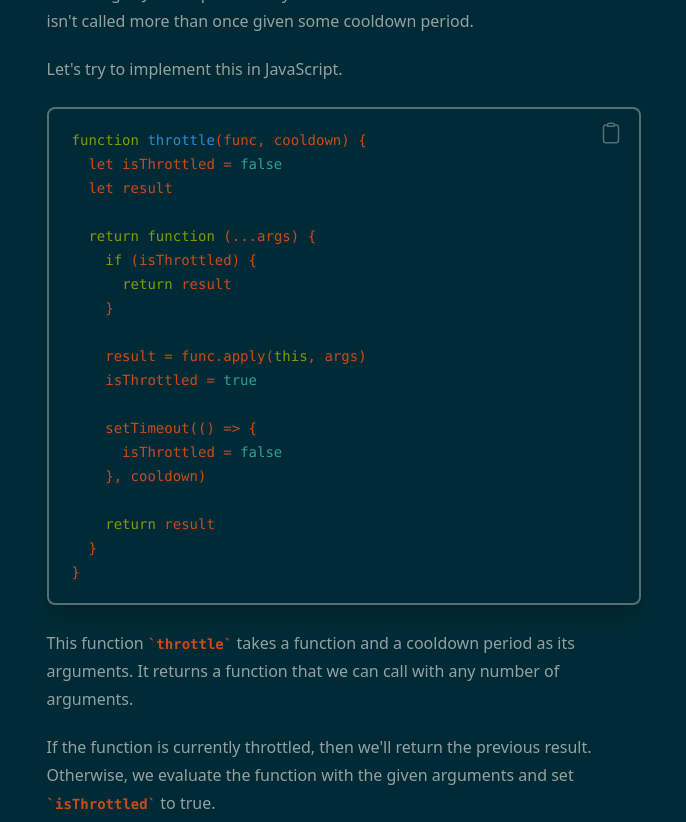
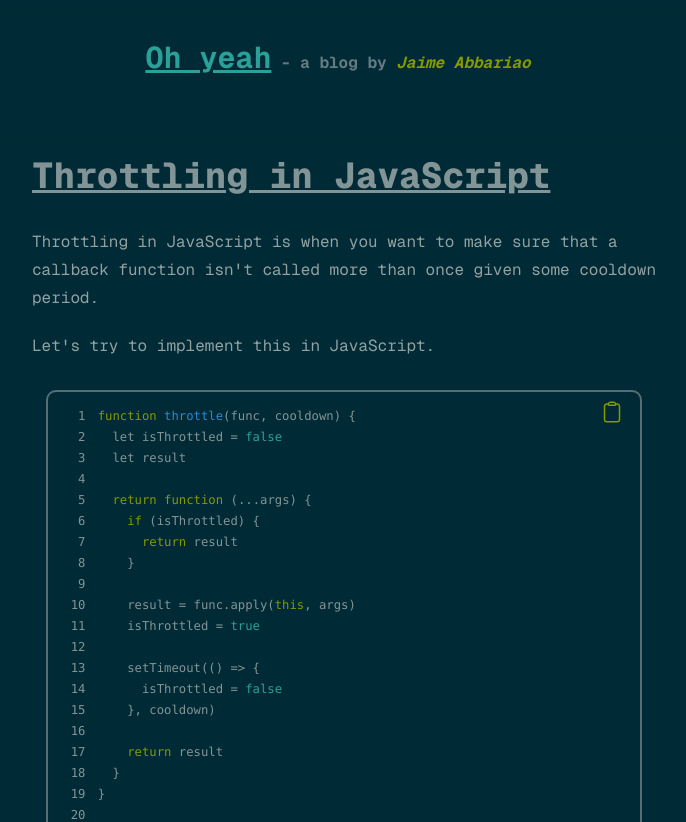
Before and after one commit to ja153903/oh-yeah, a Next.js app: page /blog/throttle in a window 1280 px wide. Shown: the top 822 px of the page, without its empty margins (296-982 px from the left). Built offline with nearby package versions, Linux system fonts and the light colour scheme.

Commit message:
cleaning up some more stuff

```diff
--- a/src/app/blog/[slug]/layout.tsx
+++ b/src/app/blog/[slug]/layout.tsx
@@ -5,11 +5,10 @@ export default function Layout({ children }: { children: React.ReactNode }) {
     <div
       className={cx(
         'prose',
-        'prose-pre:border-2 prose-pre:rounded-lg prose-pre:border-base01 dark:prose-pre:border-base1',
-        'prose-pre:bg-base3 dark:prose-pre:bg-base03 prose-pre:shadow-xl',
-        'prose-headings:text-base1 dark:prose-headings:text-base01',
+        'prose-pre:bg-base3 dark:prose-pre:bg-base03 prose-pre:shadow-sm prose-pre:m-0',
+        'prose-headings:text-base0 prose-headings:underline',
         'prose-p:text-base1 dark:prose-p:text-base01',
-        'prose-code:text-orange'
+        'prose-inline-code:text-green'
       )}
     >
       {children}
--- a/src/app/blog/[slug]/page.tsx
+++ b/src/app/blog/[slug]/page.tsx
@@ -1,8 +1,7 @@
-import fs from 'fs'
-import path from 'path'
 import SyntaxHighlighter from 'react-syntax-highlighter'
 import { solarizedDark } from 'react-syntax-highlighter/dist/esm/styles/hljs'
 import { CopyToClipboard } from '@/components/copy-to-clipboard'
+import { getSlugsFromFilenames } from '@/utils/mdx'
 
 export default async function Page({
   params,
@@ -24,14 +23,16 @@ function code({
 }>) {
   const match = /language-(\w+)/.exec(className || '')
   return match ? (
+    <div className="ring-2 ring-base01 rounded-lg px-4 py-2">
       <div className="relative">
         <CopyToClipboard content={properties.children as string} />
         <SyntaxHighlighter
+          showLineNumbers
           language={match[1]}
-        PreTag="div"
           style={solarizedDark}
           {...properties}
         />
+      </div>
     </div>
   ) : (
     <code className={className} {...properties} />
@@ -42,13 +43,3 @@ export function generateStaticParams() {
   const slugs = getSlugsFromFilenames()
   return slugs
 }
-
-function getSlugsFromFilenames() {
-  const mdxPath = path.join(process.cwd(), 'src/content')
-  const files = fs.readdirSync(mdxPath)
-
-  return files.map((file) => {
-    const [filename, _extension] = file.split('.')
-    return { slug: filename }
-  })
-}
--- a/src/app/layout.tsx
+++ b/src/app/layout.tsx
@@ -2,6 +2,7 @@ import type { Metadata } from 'next'
 import { Geist, Geist_Mono } from 'next/font/google'
 import { ToastContainer } from 'react-toastify'
 import { cx } from '@/lib/clsx'
+import { NavBar } from '@/components/nav-bar'
 
 import './globals.css'
 
@@ -29,15 +30,16 @@ export default function RootLayout({
     <html lang="en">
       <body
         className={cx(
-          geistSans.variable,
-          geistMono.variable,
+          geistSans.className,
+          geistMono.className,
           'antialiased',
           'bg-base03 dark:bg-base03',
           'text-base1 dark:text-base01',
           'flex flex-col justify-center items-center',
-          'md:h-screen sm:h-full p-4'
+          'h-full pb-10'
         )}
       >
+        <NavBar />
         {children}
         <ToastContainer />
       </body>
--- a/src/app/page.tsx
+++ b/src/app/page.tsx
@@ -1,7 +1,19 @@
-export default function Home() {
+import { BlogIndex } from '@/components/blog-index'
+import { getMetadataFromFilenames } from '@/utils/mdx'
+
+export default async function Home() {
+  const metadata = (await getMetadataFromFilenames()).toSorted((a, b) => {
+    const aDate = new Date(a.publishedAt)
+    const bDate = new Date(b.publishedAt)
+
+    return bDate.getTime() - aDate.getTime()
+  })
+
   return (
     <div>
-      <h1>Welcome to my site</h1>
+      <div>
+        <BlogIndex metadata={metadata} />
+      </div>
     </div>
   )
 }
--- /dev/null
+++ b/src/components/blog-index.tsx
@@ -0,0 +1,49 @@
+'use client'
+
+import Link from 'next/link'
+
+export type Metadata = {
+  slug: string
+  title: string
+  description: string
+  publishedAt: string
+}
+
+type BlogIndexProps = {
+  metadata: Metadata[]
+}
+
+export function BlogIndex(props: BlogIndexProps) {
+  return (
+    <div className="flex flex-col gap-5">
+      <div className="flex flex-col gap-3">
+        {props.metadata.map((metadata) => {
+          return (
+            <div key={metadata.slug}>
+              <BlogItemPreview {...metadata} />
+            </div>
+          )
+        })}
+      </div>
+    </div>
+  )
+}
+
+type BlogItemPreviewProps = Metadata
+
+function BlogItemPreview(props: BlogItemPreviewProps) {
+  return (
+    <div className="flex flex-col gap-1">
+      <Link
+        href={`/blog/${props.slug}`}
+        className="text-lg underline text-cyan"
+      >
+        {props.title}
+      </Link>
+      <p className="text-md italic">{props.description}</p>
+      <p className="text-sm text-green text-right">
+        published at {props.publishedAt}
+      </p>
+    </div>
+  )
+}
--- a/src/components/copy-to-clipboard.tsx
+++ b/src/components/copy-to-clipboard.tsx
@@ -18,7 +18,7 @@ type Props = { content: string }
 
 export function CopyToClipboard(props: Props) {
   return (
-    <div
+    <button
       className="absolute right-0"
       onClick={() => {
         navigator.clipboard
@@ -38,8 +38,8 @@ export function CopyToClipboard(props: Props) {
         strokeWidth={1.5}
         className={cx(
           'size-6 cursor-pointer',
-          'stroke-base01 dark:stroke-base1',
-          'hover:stroke-base00 dark:hover:stroke-base0'
+          'stroke-green',
+          'hover:stroke-base03 dark:hover:stroke-base3 hover:fill-green'
         )}
       >
         <path
@@ -48,6 +48,6 @@ export function CopyToClipboard(props: Props) {
           d="M15.666 3.888A2.25 2.25 0 0 0 13.5 2.25h-3c-1.03 0-1.9.693-2.166 1.638m7.332 0c.055.194.084.4.084.612v0a.75.75 0 0 1-.75.75H9a.75.75 0 0 1-.75-.75v0c0-.212.03-.418.084-.612m7.332 0c.646.049 1.288.11 1.927.184 1.1.128 1.907 1.077 1.907 2.185V19.5a2.25 2.25 0 0 1-2.25 2.25H6.75A2.25 2.25 0 0 1 4.5 19.5V6.257c0-1.108.806-2.057 1.907-2.185a48.208 48.208 0 0 1 1.927-.184"
         />
       </svg>
-    </div>
+    </button>
   )
 }
--- a/src/components/nav-bar.tsx
+++ b/src/components/nav-bar.tsx
@@ -1,11 +1,17 @@
 'use client'
 
+import Link from 'next/link'
+
 export function NavBar() {
-  // TODO: NavBar should contain the appropriate sections in the site
-  // At this point that should just be Home, Blog, Resume
   return (
-    <div>
-      <p>This is going to be the navbar</p>
+    <div className="sticky top-0 z-10 flex flex-col pt-10 pb-20 justify-center items-center w-full backdrop-filter backdrop-blur-lg px-4">
+      <Link className="text-cyan font-geist-sans font-bold mr-3" href="/">
+        <span className="underline text-3xl">Oh yeah</span>{' '}
+        <span className="text-md text-base00 dark:text-base0">
+          {' '}
+          - a blog by <span className="text-green italic">Jaime Abbariao</span>
+        </span>
+      </Link>
     </div>
   )
 }
--- /dev/null
+++ b/src/utils/mdx.ts
@@ -0,0 +1,23 @@
+import path from 'path'
+import fs from 'fs'
+
+export function getSlugsFromFilenames() {
+  const mdxPath = path.join(process.cwd(), 'src/content')
+  const files = fs.readdirSync(mdxPath)
+
+  return files.map((file) => {
+    const [filename, _extension] = file.split('.')
+    return { slug: filename }
+  })
+}
+
+export async function getMetadataFromFilenames() {
+  const slugs = getSlugsFromFilenames()
+
+  return Promise.all(
+    slugs.map(async ({ slug }) => {
+      const { metadata } = await import(`@/content/${slug}.mdx`)
+      return { ...metadata, slug }
+    })
+  )
+}
--- a/tailwind.config.ts
+++ b/tailwind.config.ts
@@ -1,4 +1,5 @@
 import tailwindcssTypography from '@tailwindcss/typography'
+import plugin from 'tailwindcss/plugin'
 import type { Config } from 'tailwindcss'
 
 export default {
@@ -31,5 +32,13 @@ export default {
       },
     },
   },
-  plugins: [tailwindcssTypography()],
+  plugins: [
+    tailwindcssTypography(),
+    plugin(function ({ addVariant }) {
+      addVariant(
+        'prose-inline-code',
+        '&.prose :where(:not(pre)>code):not(:where([class~="not-prose"] *))'
+      )
+    }),
+  ],
 } satisfies Config
```
Lines whose indentation alone changed are shown as unchanged.
